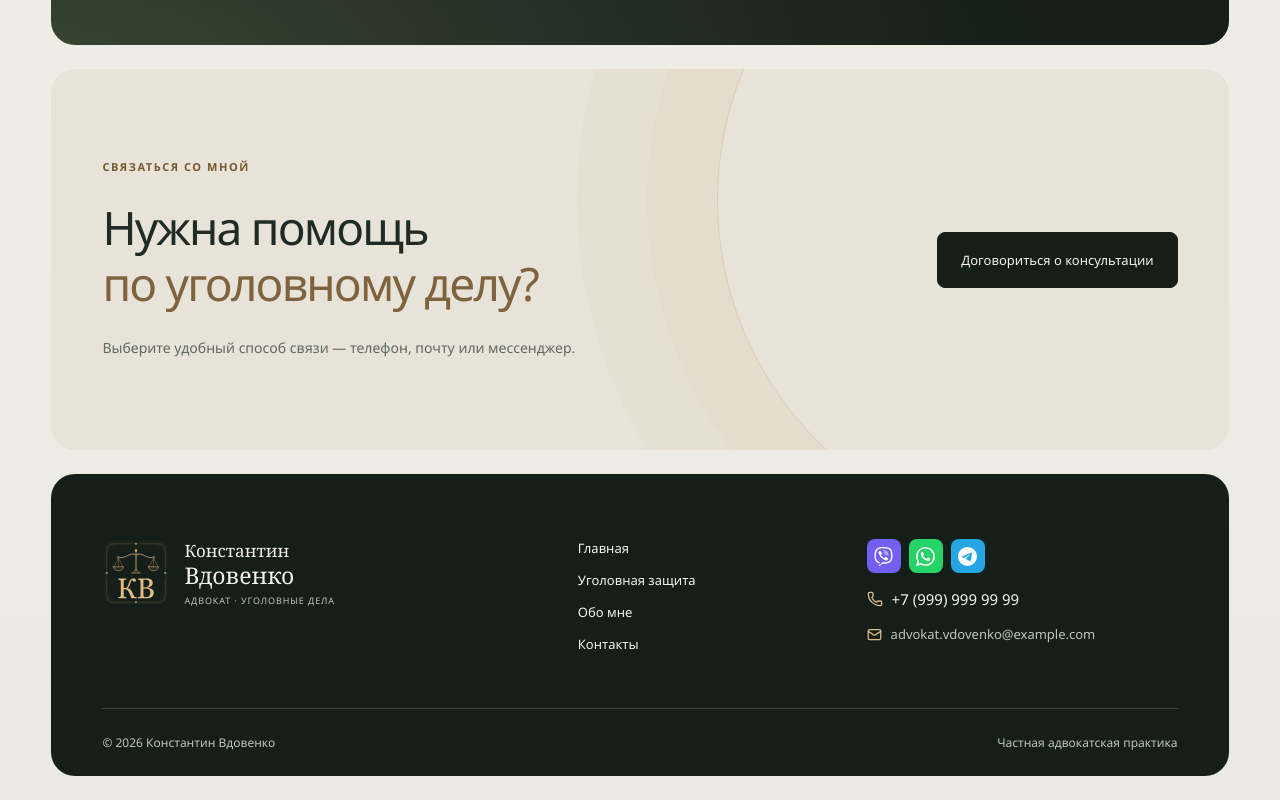
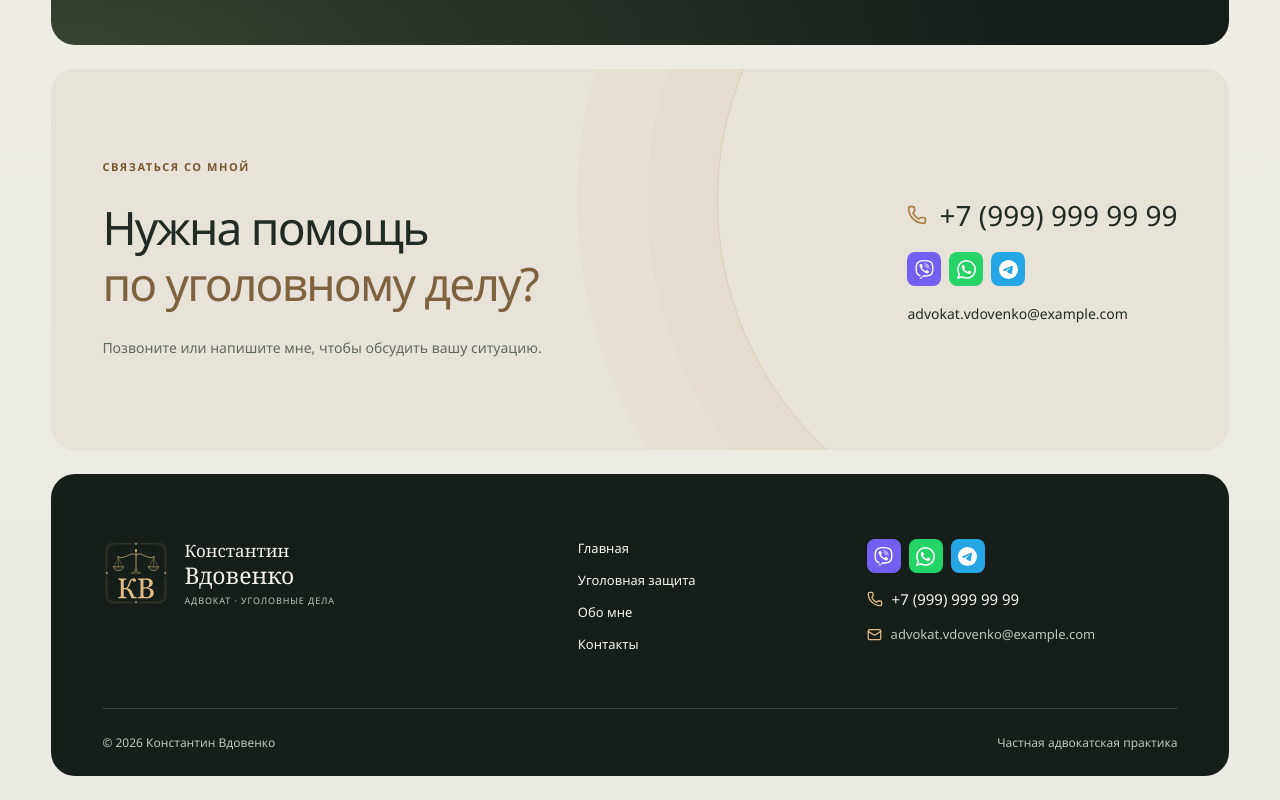
Before and after one commit to Aleks-man/advokat-vdovenko, a React (Vite) app in the folder front/: page / in a window 1280 px wide. Shown: the part 2031-2831 px from the top of the page. Built offline with nearby package versions, Linux system fonts and the light colour scheme; a web font is replaced by a local one.

Commit message:
feat: add direct contact options to bottom banner

```diff
--- a/front/src/components/ContactBanner/ContactBanner.css
+++ b/front/src/components/ContactBanner/ContactBanner.css
@@ -44,14 +44,36 @@
   font-size: 14px;
   margin-top: 25px;
 }
-.contact-banner .button {
+.contact-banner-actions {
+  display: flex;
+  flex-direction: column;
+  align-items: flex-start;
+  gap: 18px;
+  min-width: 0;
+}
+.contact-banner-phone {
+  display: inline-flex;
+  align-items: center;
+  gap: 12px;
+  font-size: clamp(21px, 2.3vw, 28px);
+  font-weight: 500;
+  white-space: nowrap;
+}
+.contact-banner-phone svg {
   flex-shrink: 0;
-  background: var(--ink-dark);
-  border-color: var(--ink-dark);
-  color: var(--on-dark);
+  color: var(--accent);
 }
-.contact-banner .button:hover {
-  background: #344136;
+.contact-banner-email {
+  font-size: 14px;
+  overflow-wrap: anywhere;
+}
+.contact-banner-phone,
+.contact-banner-email {
+  transition: color 0.2s;
+}
+.contact-banner-phone:hover,
+.contact-banner-email:hover {
+  color: #77582e;
 }
 @media (max-width: 760px) {
   .contact-banner {
--- a/front/src/components/ContactBanner/ContactBanner.tsx
+++ b/front/src/components/ContactBanner/ContactBanner.tsx
@@ -1,5 +1,8 @@
-import { Link } from 'react-router-dom'
+import { Phone } from 'lucide-react'
+import { MessengerLinks } from '../MessengerLinks/MessengerLinks'
+import { site } from '../../data/site'
 import './ContactBanner.css'
+
 export function ContactBanner() {
   return (
     <section className="contact-banner panel">
@@ -12,12 +15,19 @@ export function ContactBanner() {
             <em>по уголовному делу?</em>
           </h2>
           <p className="contact-banner-copy">
-            Выберите удобный способ связи — телефон, почту или мессенджер.
+            Позвоните или напишите мне, чтобы обсудить вашу ситуацию.
           </p>
         </div>
-        <Link className="button button--light" to="/contacts">
-          Договориться о консультации
-        </Link>
+        <div className="contact-banner-actions">
+          <a className="contact-banner-phone" href={`tel:${site.phone.replace(/[^+\d]/g, '')}`}>
+            <Phone size={20} aria-hidden="true" />
+            {site.phone}
+          </a>
+          <MessengerLinks />
+          <a className="contact-banner-email" href={`mailto:${site.email}`}>
+            {site.email}
+          </a>
+        </div>
       </div>
     </section>
   )
```
